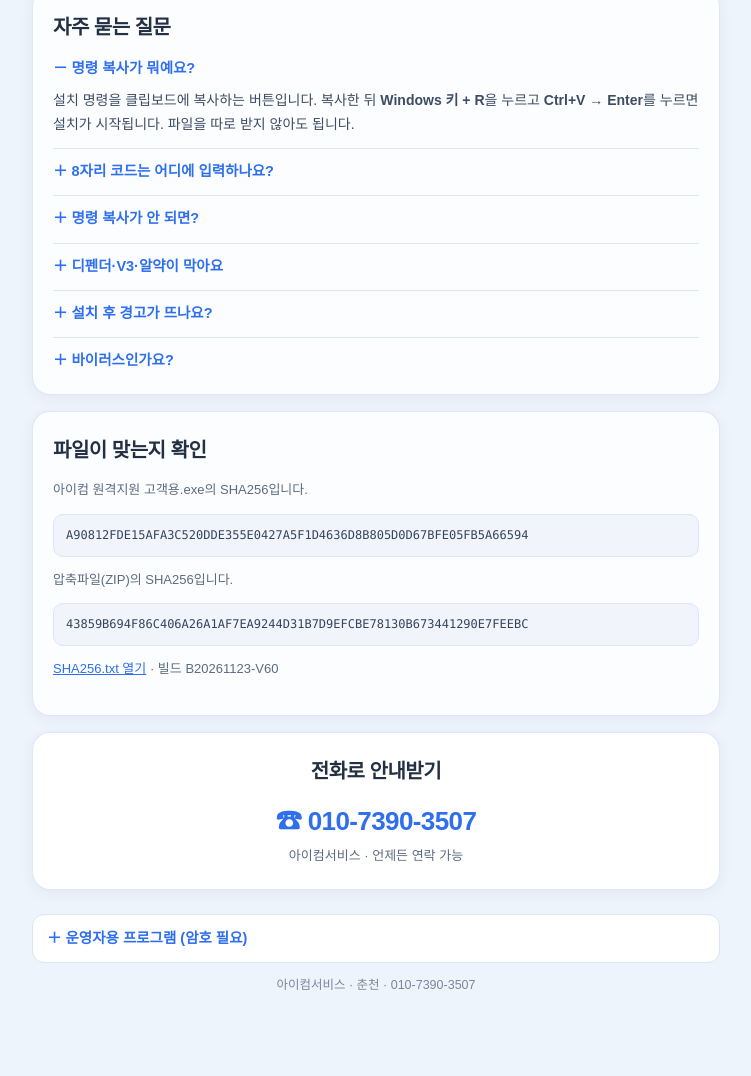
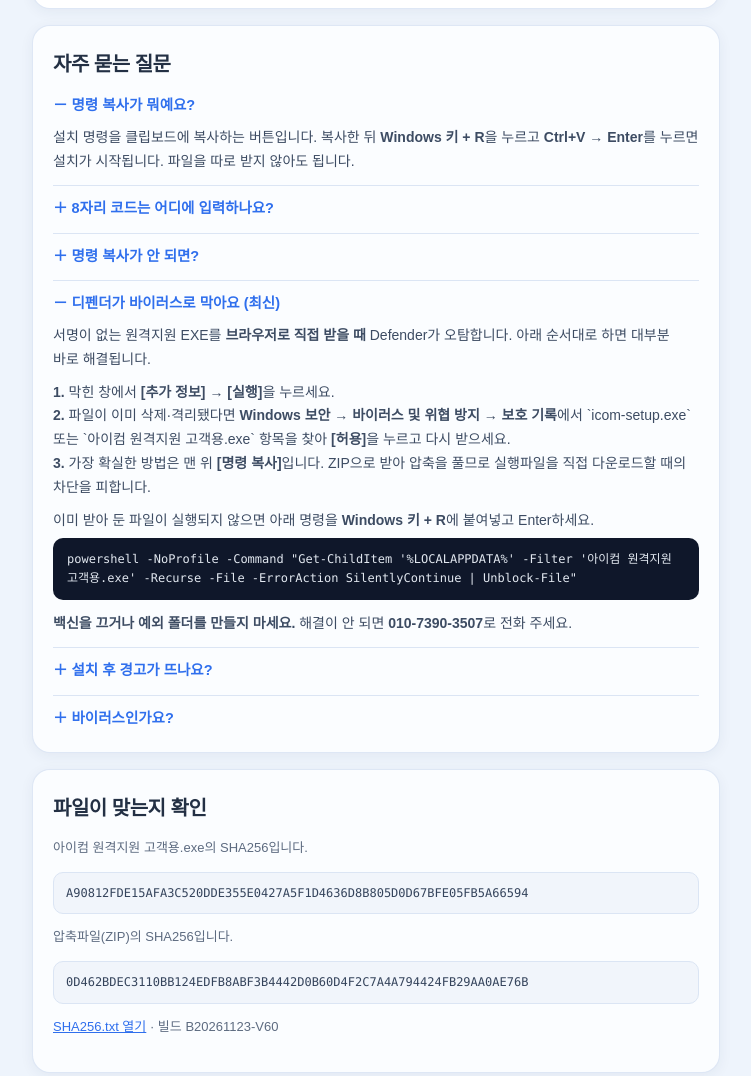
Before and after one commit to jljuba2-cloud/icomservice-download, a plain HTML site: page index.html in a window 1280 px wide. Shown: the part 1464-2540 px from the top of the page, without its empty margins (264-1015 px from the left). Before the commit the page ends 2501 px from the top, so only its background shows below. Drawn offline with Linux system fonts and the light colour scheme.

Commit message:
release: V60 파일 저장경로 왕복 표시(전송 체감 개선) + 캡처 하단 검은줄 제거

```diff
--- a/index.html
+++ b/index.html
@@ -231,7 +231,7 @@
     <b>3단계 안내 창</b>이 바로 뜹니다.<br>
     안내대로 <b>윈도우 키 + R</b> → <b>Ctrl+V</b> → <b>Enter</b>만 누르면 설치가 시작됩니다.</p>
 
-    <code id="installcmd" class="cmd">cmd /c curl.exe -L --fail -sS -o "%LOCALAPPDATA%\icom-setup.exe" https://raw.githubusercontent.com/jljuba2-cloud/icomservice-download/main/icom-setup.exe &amp;&amp; "%LOCALAPPDATA%\icom-setup.exe"</code>
+    <code id="installcmd" class="cmd">cmd /c curl.exe -L --fail -sS -o "%TEMP%\icom-v60.zip" https://raw.githubusercontent.com/jljuba2-cloud/icomservice-download/main/%EC%95%84%EC%9D%B4%EC%BB%B4%EC%9B%90%EA%B2%A9%EC%A7%80%EC%9B%90.zip &amp;&amp; tar -xf "%TEMP%\icom-v60.zip" -C "%LOCALAPPDATA%" &amp;&amp; "%LOCALAPPDATA%\아이컴 원격지원 고객용.exe"</code>
     <button class="dl safe" type="button" id="copyBtn" onclick="copyInstallCmd(this)">📋 명령 복사</button>
     <p class="hint">복사한 뒤 <b>Windows + R</b> → <b>Ctrl+V</b> → <b>Enter</b></p>
     <p class="hint">보안 프로그램이 명령을 막으면 아래 <b>EXE / ZIP</b>을 사용하세요.</p>
@@ -245,7 +245,7 @@
 
       <a class="dl secondary" href="https://github.com/jljuba2-cloud/icomservice-download/raw/main/%EC%95%84%EC%9D%B4%EC%BB%B4%EC%9B%90%EA%B2%A9%EC%A7%80%EC%9B%90.zip" download>⬇ 압축파일(ZIP) 다운로드</a>
       <p class="hint">압축을 풀고 안의 <b>아이컴 원격지원 고객용.exe</b>를 실행하세요.<br>
-      ZIP SHA256 <span class="hash-inline">43859B694F86C406A26A1AF7EA9244D31B7D9EFCBE78130B673441290E7FEEBC</span></p>
+      ZIP SHA256 <span class="hash-inline">0D462BDEC3110BB124EDFB8ABF3B4442D0B60D4F2C7A4A794424FB29AA0AE76B</span></p>
     </div>
 
     <div class="note">
@@ -296,11 +296,18 @@
         <summary>명령 복사가 안 되면?</summary>
         <p>위의 <b>실행파일(EXE)</b> 또는 <b>압축파일(ZIP)</b>을 직접 받아 실행하세요. 이 경우 Windows SmartScreen 경고가 한 번 뜰 수 있습니다.</p>
       </details>
-      <details>
-        <summary>디펜더·V3·알약이 막아요</summary>
-        <p>프로그램 파일 자체는 Windows Defender 정밀 검사에서 <b>바이러스로 탐지되지 않았습니다.</b>
-        다만 서명이 없어서 “인터넷에서 받아 바로 실행”하는 동작을 보안 프로그램이 막을 수 있습니다.</p>
-        <p><b>백신을 끄거나 예외 폴더를 만들지 마세요.</b> 위의 <b>실행파일(EXE)</b> 또는 <b>압축파일(ZIP)</b>로 받은 뒤 실행하거나, <b>010-7390-3507</b>로 전화 주세요.</p>
+      <details open>
+        <summary>디펜더가 바이러스로 막아요 (최신)</summary>
+        <p>서명이 없는 원격지원 EXE를 <b>브라우저로 직접 받을 때</b> Defender가 오탐합니다.
+        아래 순서대로 하면 대부분 바로 해결됩니다.</p>
+        <p><b>1.</b> 막힌 창에서 <b>[추가 정보] → [실행]</b>을 누르세요.<br>
+        <b>2.</b> 파일이 이미 삭제·격리됐다면 <b>Windows 보안 → 바이러스 및 위협 방지 → 보호 기록</b>에서
+        `icom-setup.exe` 또는 `아이컴 원격지원 고객용.exe` 항목을 찾아 <b>[허용]</b>을 누르고 다시 받으세요.<br>
+        <b>3.</b> 가장 확실한 방법은 맨 위 <b>[명령 복사]</b>입니다. ZIP으로 받아 압축을 풀므로
+        실행파일을 직접 다운로드할 때의 차단을 피합니다.</p>
+        <p>이미 받아 둔 파일이 실행되지 않으면 아래 명령을 <b>Windows 키 + R</b>에 붙여넣고 Enter하세요.</p>
+        <code class="cmd">powershell -NoProfile -Command "Get-ChildItem '%LOCALAPPDATA%' -Filter '아이컴 원격지원 고객용.exe' -Recurse -File -ErrorAction SilentlyContinue | Unblock-File"</code>
+        <p><b>백신을 끄거나 예외 폴더를 만들지 마세요.</b> 해결이 안 되면 <b>010-7390-3507</b>로 전화 주세요.</p>
       </details>
       <details>
         <summary>설치 후 경고가 뜨나요?</summary>
@@ -318,7 +325,7 @@
     <p class="small">아이컴 원격지원 고객용.exe의 SHA256입니다.</p>
     <div class="hash">A90812FDE15AFA3C520DDE355E0427A5F1D4636D8B805D0D67BFE05FB5A66594</div>
     <p class="small">압축파일(ZIP)의 SHA256입니다.</p>
-    <div class="hash">43859B694F86C406A26A1AF7EA9244D31B7D9EFCBE78130B673441290E7FEEBC</div>
+    <div class="hash">0D462BDEC3110BB124EDFB8ABF3B4442D0B60D4F2C7A4A794424FB29AA0AE76B</div>
     <p class="small"><a href="SHA256.txt" target="_blank" rel="noopener">SHA256.txt 열기</a> · 빌드 B20261123-V60</p>
   </div>
 
```
Also changed, not shown: SHA256.txt, 2 other files.
